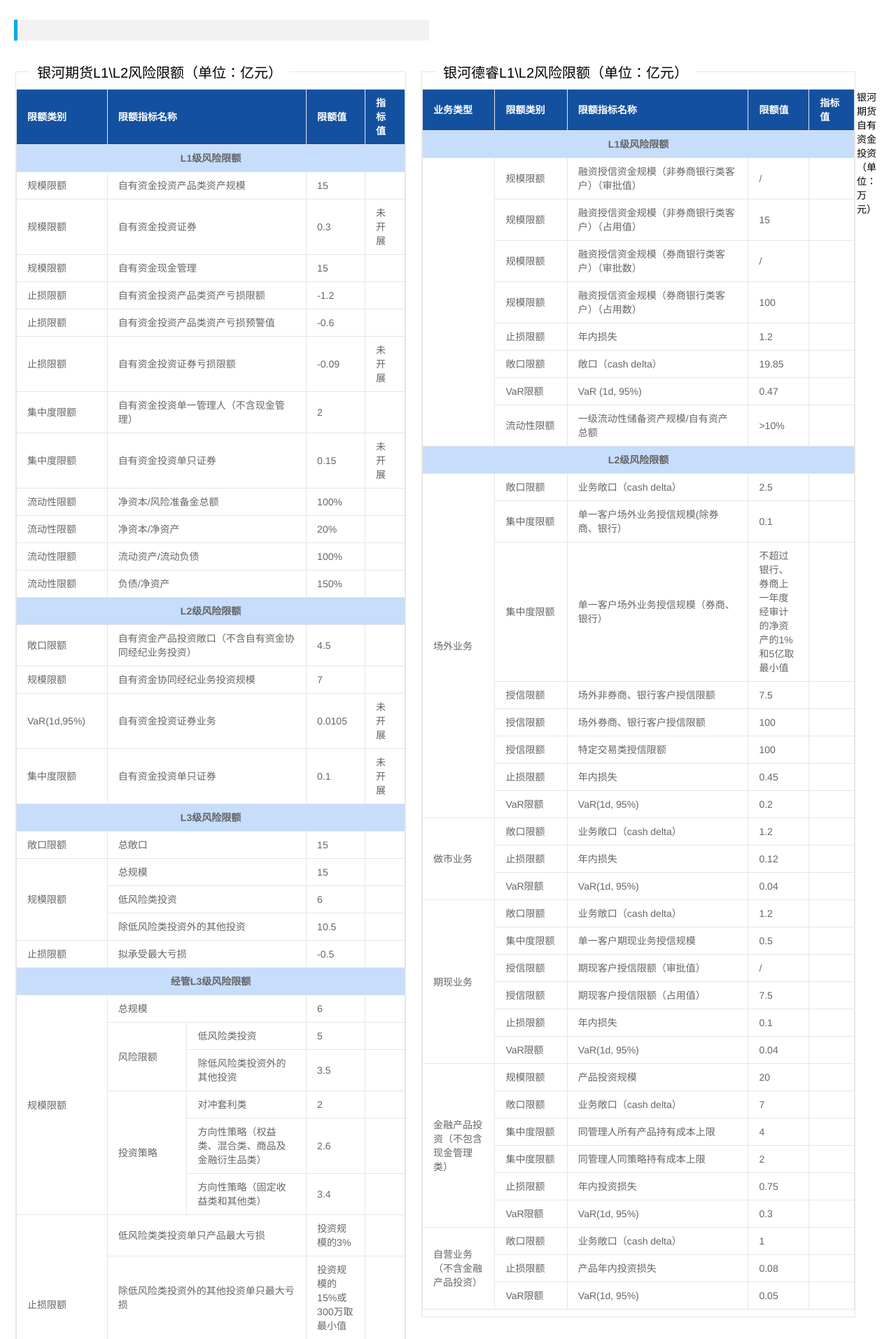
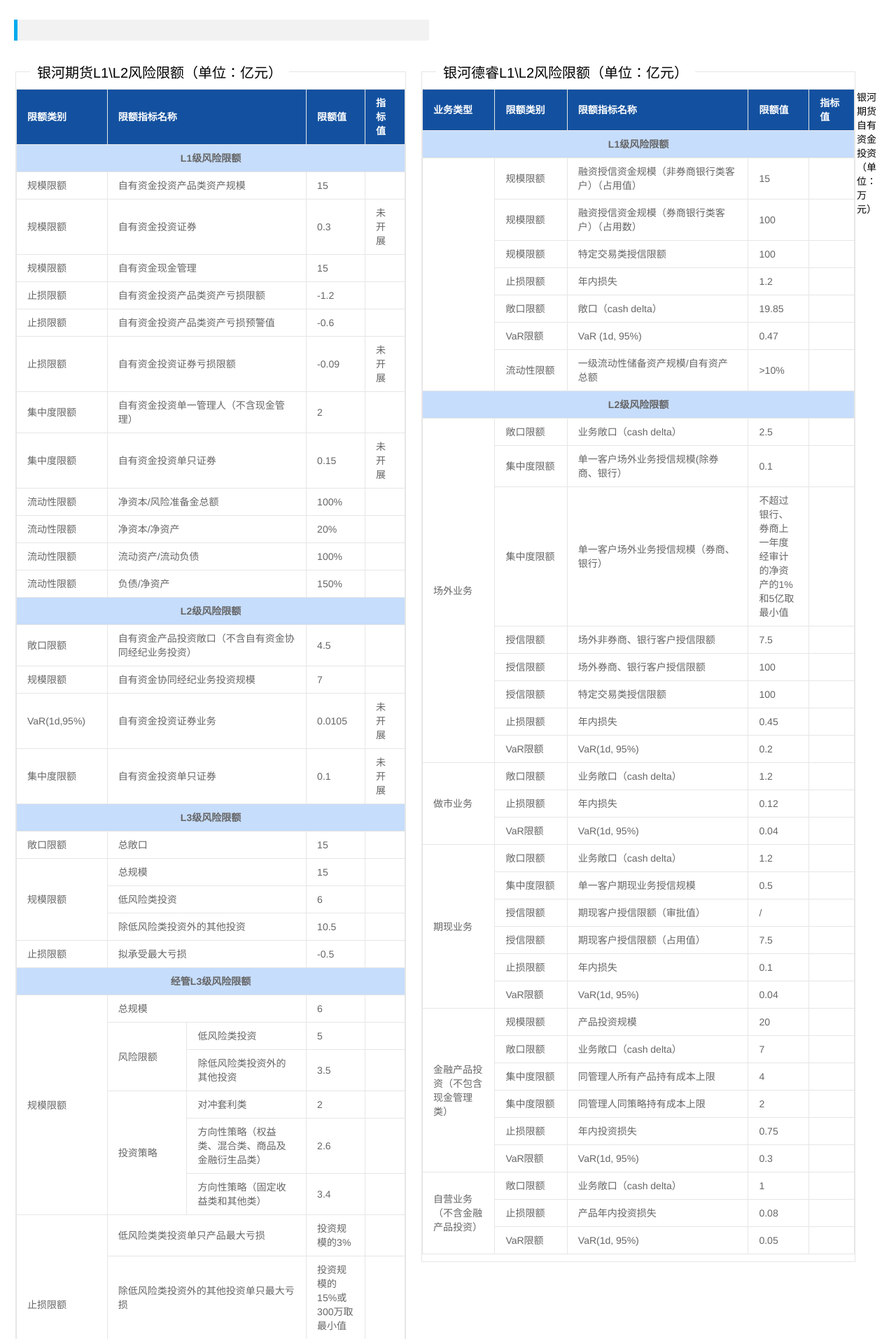
Before and after one commit to diguaxu/fxglb, a Django app: page / in a window 1280 px wide. Shown: the part 315-2228 px from the top of the page at 70% size. Run offline with Django 3.2, Linux system fonts and the light colour scheme.

Commit message:
新增1个l1,删除2个l1-index

```diff
--- a/templates/index.html
+++ b/templates/index.html
@@ -431,30 +431,37 @@
                     <tr>
                     <td colspan="5" align="center" style="background-color: #c6ddfc; font-weight: bold">L1级风险限额</td>
                   </tr>
+{#                  <tr>#}
+{#                    <td rowspan="8"></td>#}
+{#                    <td>规模限额</td>#}
+{#                    <td>融资授信资金规模（非券商银行类客户）（审批值）</td>#}
+{#                    <td>/</td>#}
+{#                    <td id="l1_creditAmt_nonSecBank_usable"></td>#}
+{#                  </tr>#}
                   <tr>
-                    <td rowspan="8"></td>
-                    <td>规模限额</td>
-                    <td>融资授信资金规模（非券商银行类客户）（审批值）</td>
-                    <td>/</td>
-                    <td id="l1_creditAmt_nonSecBank_usable"></td>
-                  </tr>
-                  <tr>
+                    <td rowspan="7"></td>
                     <td>规模限额</td>
                     <td>融资授信资金规模（非券商银行类客户）（占用值）</td>
                     <td>15</td>
                     <td id="l1_creditAmt_nonSecBank_used"></td>
                   </tr>
-                  <tr>
-                    <td>规模限额</td>
-                    <td>融资授信资金规模（券商银行类客户）（审批数）</td>
-                    <td>/</td>
-                    <td id="l1_creditAmt_secBank_usable"></td>
-                  </tr>
+{#                  <tr>#}
+{#                    <td>规模限额</td>#}
+{#                    <td>融资授信资金规模（券商银行类客户）（审批数）</td>#}
+{#                    <td>/</td>#}
+{#                    <td id="l1_creditAmt_secBank_usable"></td>#}
+{#                  </tr>#}
                   <tr>
                     <td>规模限额</td>
                     <td>融资授信资金规模（券商银行类客户）（占用数）</td>
                     <td>100</td>
                     <td id="l1_creditAmt_secBank_used"></td>
+                  </tr>
+                    <tr>
+                    <td>规模限额</td>
+                    <td>特定交易类授信限额</td>
+                    <td>100</td>
+                    <td id="l1_creditAmt_Specialdeals"></td>
                   </tr>
                   <tr>
                     <td>止损限额</td>
@@ -816,6 +823,14 @@
                         }else{
                             document.getElementById("l1_creditAmt_secBank_used").innerHTML= '<span>'+data[0].l1_creditAmt_secBank_used+'</span>';
                         }
+
+                        if (data[0].l1_creditAmt_Specialdeals >= 100){
+                            document.getElementById("l1_creditAmt_Specialdeals").innerHTML= '<span style="color: #c10000">'+data[0].l1_creditAmt_Specialdeals+'</span>';
+                            document.getElementById("checkResult").innerHTML = '<span>银河德睿L1规模限额超限，情况如下</span>';
+                        }else{
+                            document.getElementById("l1_creditAmt_Specialdeals").innerHTML= '<span>'+data[0].l1_creditAmt_Specialdeals+'</span>';
+                        }
+
                         if (data[0].l1_loss >= 1.2){
                             document.getElementById("l1_loss").innerHTML= '<span style="color: #c10000">'+data[0].l1_loss+'</span>';
                             document.getElementById("checkResult").innerHTML = '<span>银河德睿L1止损限额超限，情况如下</span>';
```
